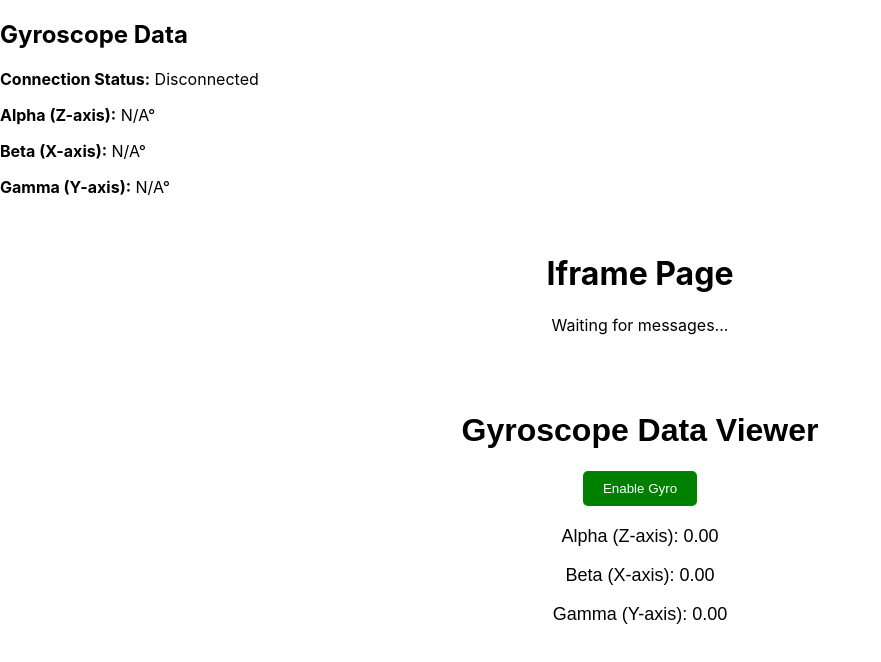
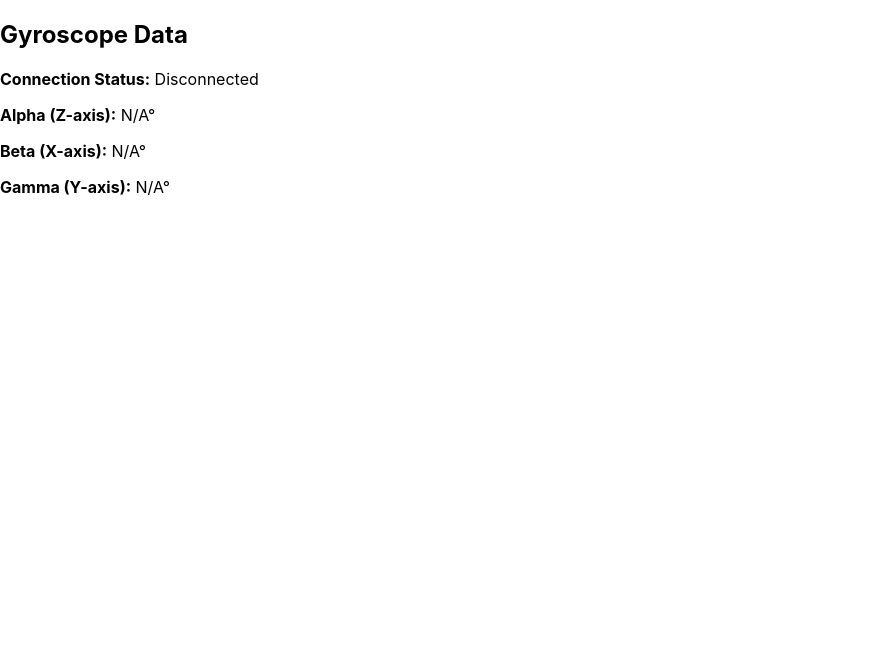
Before and after one commit to SRYVPRASAD/gyroscope-app, a React (Create React App) app: page / in a window 1280 px wide. Shown: the top 662 px of the page, without its empty margins (0-881 px from the left). Built offline with nearby package versions, Linux system fonts and the light colour scheme.

Commit message:
only iframe data

```diff
--- a/src/App.js
+++ b/src/App.js
@@ -1,12 +1,12 @@
 import './App.css';
 import GyroscopeDataReceiver from './components/GyroDataRecevier';
-import GyroscopeDataViewer from './components/Gyroscope';
+// import GyroscopeDataViewer from './components/Gyroscope';
 
 function App() {
   return (
     <>
       <GyroscopeDataReceiver />
-      <GyroscopeDataViewer />
+      {/* <GyroscopeDataViewer /> */}
       {/* <div className="App">
         <GyroscopeDataViewer />
       </div>
```
